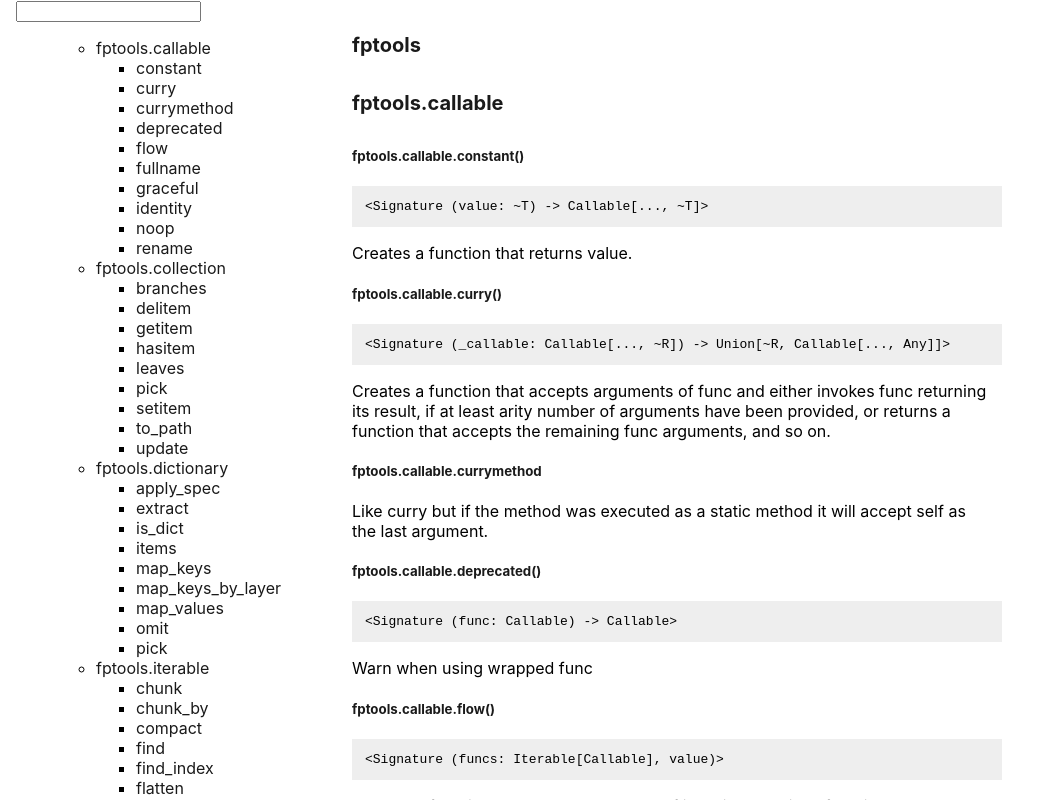
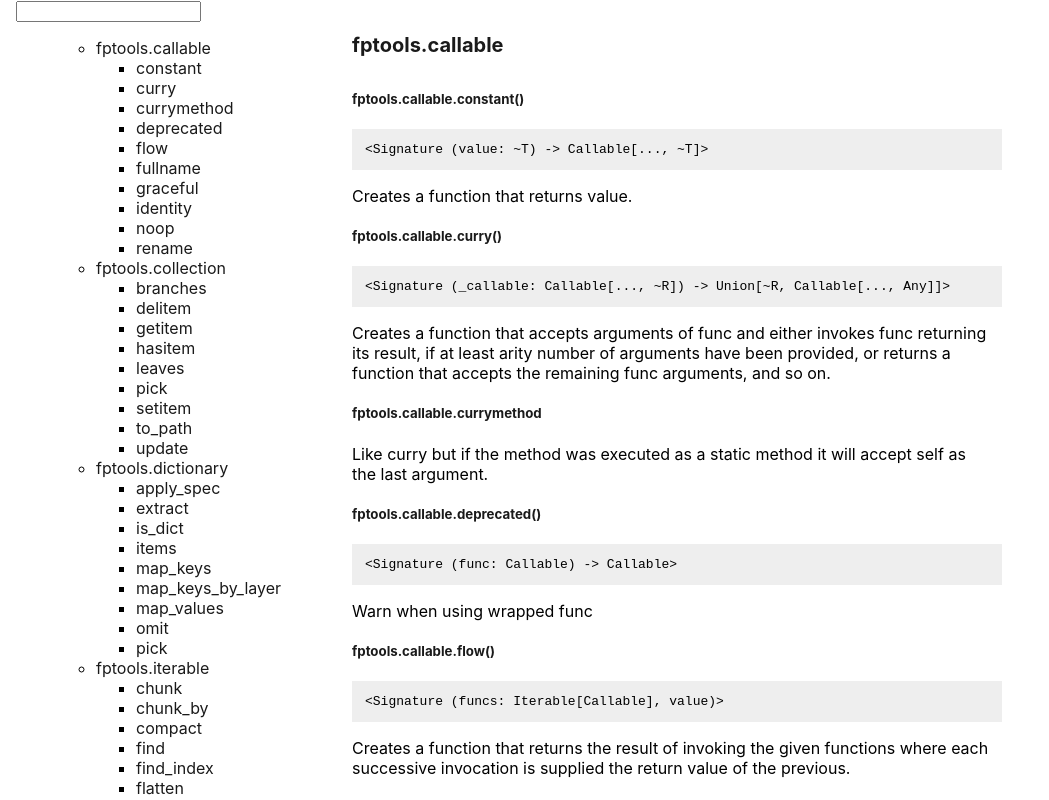
Before and after one commit to khealth/fptools, a React (Create React App) app in the folder docs_src/: page / in a window 1280 px wide. Shown: the whole page, without its empty margins (0-1049 px from the left). Built offline with nearby package versions, Linux system fonts and the light colour scheme.

Commit message:
Polish names

```diff
--- a/docs_src/public/index.html
+++ b/docs_src/public/index.html
@@ -22,7 +22,7 @@
       work correctly both with client-side routing and a non-root public URL.
       Learn how to configure a non-root public URL by running `npm run build`.
     -->
-    <title>React App</title>
+    <title>fptools</title>
   </head>
   <body>
     <noscript>You need to enable JavaScript to run this app.</noscript>
--- a/docs_src/src/App.js
+++ b/docs_src/src/App.js
@@ -72,7 +72,7 @@ class App extends Component {
       <div className="App">
         <Navigation docs={docs} />
         <main>
-          <Doc {...docs} />
+          {docs.members.map(doc => <Doc {...doc } />)}
         </main>
       </div>
     );
```
Also changed, not shown: docs_src/public/manifest.json.
